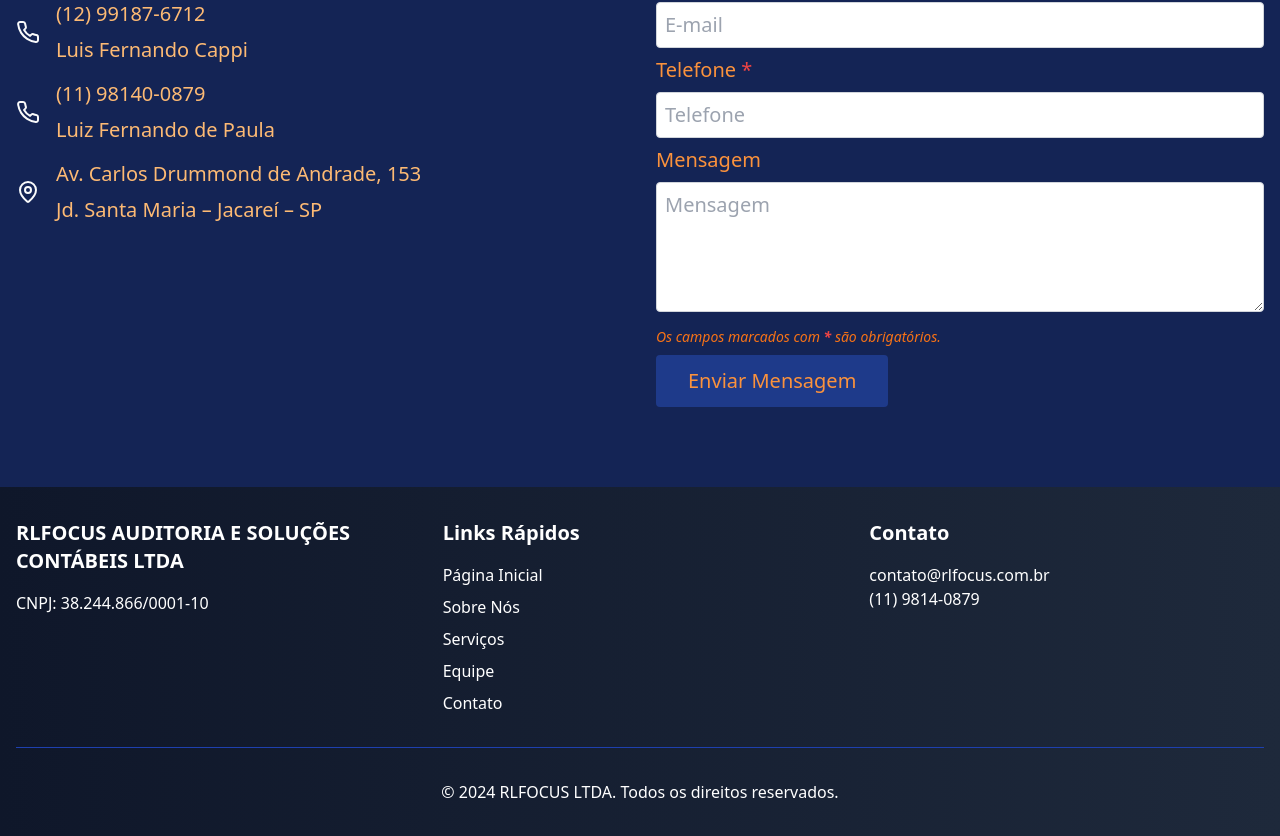
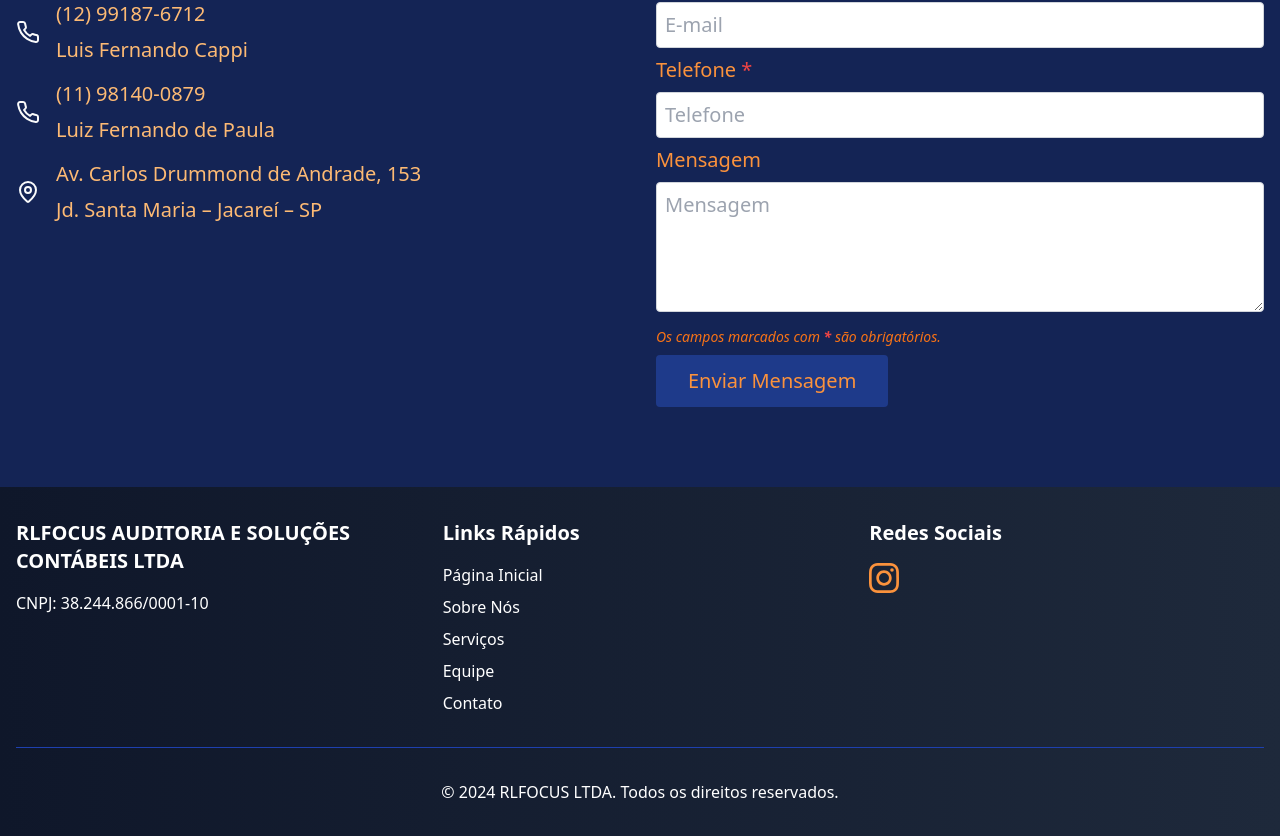
Before and after one commit to ronaldomaiacorrea/rlfocus-webapp, a React (Vite) app in the folder client/: page / in a window 1280 px wide. Shown: the part 4721-5557 px from the top of the page. Built offline with nearby package versions, Linux system fonts and the light colour scheme.

Commit message:
Adding Instagram link

```diff
--- a/client/package.json
+++ b/client/package.json
@@ -25,6 +25,7 @@
     "react": "^18.3.1",
     "react-dom": "^18.3.1",
     "react-hook-form": "^7.53.2",
+    "react-icons": "^5.3.0",
     "react-router-dom": "^6.28.0",
     "tailwind-merge": "^2.5.4",
     "tailwindcss-animate": "^1.0.7",
--- a/client/src/components/Footer/Footer.tsx
+++ b/client/src/components/Footer/Footer.tsx
@@ -1,5 +1,6 @@
 import React from 'react'
 import { useNavigate } from 'react-router-dom'
+import { SiInstagram } from 'react-icons/si'
 
 const Footer: React.FC = () => {
   const navigate = useNavigate()
@@ -55,9 +56,12 @@ const Footer: React.FC = () => {
             </ul>
           </div>
           <div>
-            <h3 className="text-xl font-bold mb-4">Contato</h3>
-            <p>contato@rlfocus.com.br</p>
-            <p>(11) 9814-0879</p>
+            <h3 className="text-xl font-bold mb-4">Redes Sociais</h3>
+            <div className="text-orange-400 hover:text-indigo-500">
+              <a href="https://www.instagram.com/rlfocus_/" target="_blank">
+                <SiInstagram size={30} />
+              </a>
+            </div>
           </div>
         </div>
         <div className="mt-8 pt-8 border-t border-blue-800 text-center">
```
Also changed, not shown: 1 other file (tests, documents, lock files or other folders).
